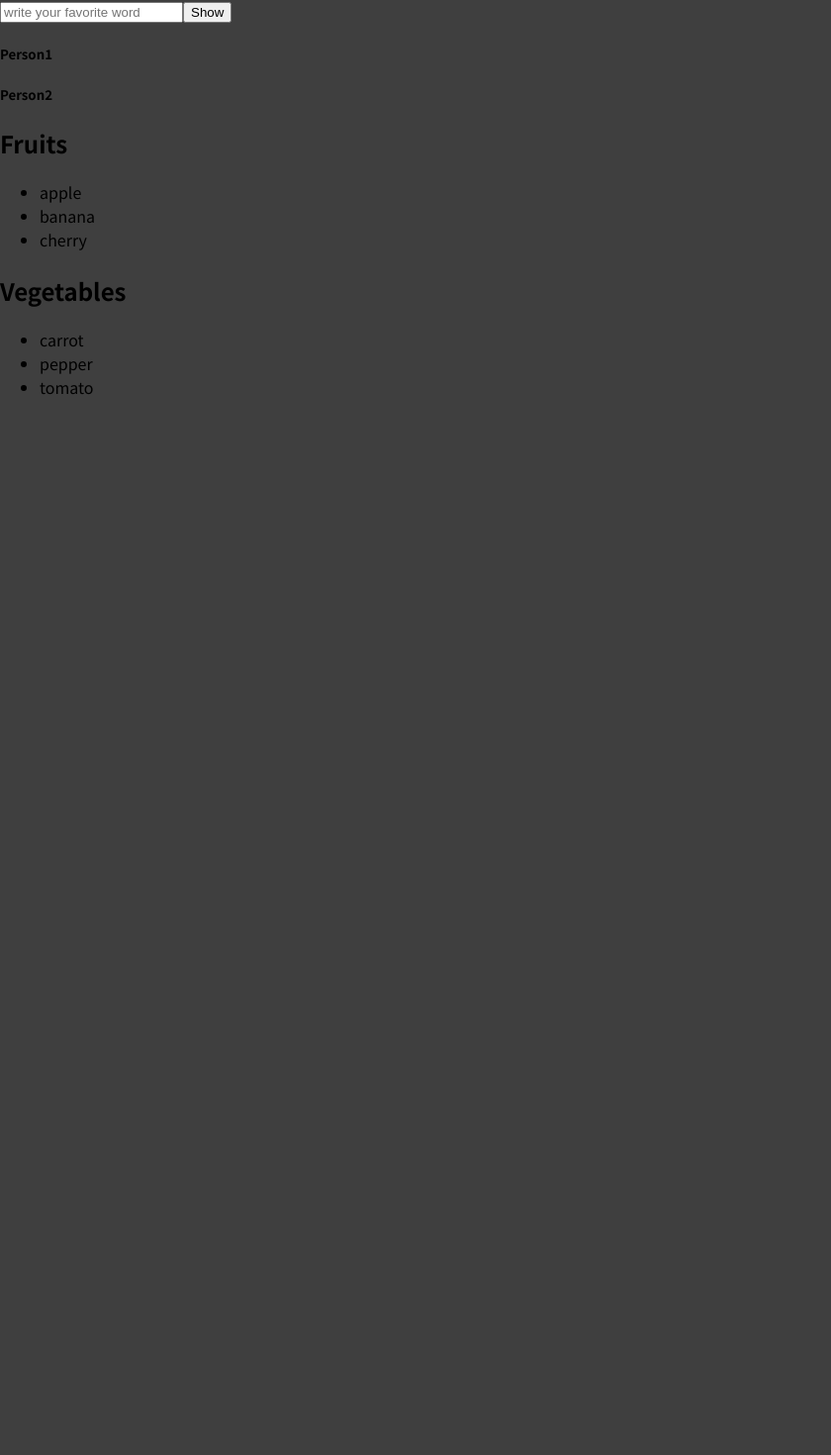
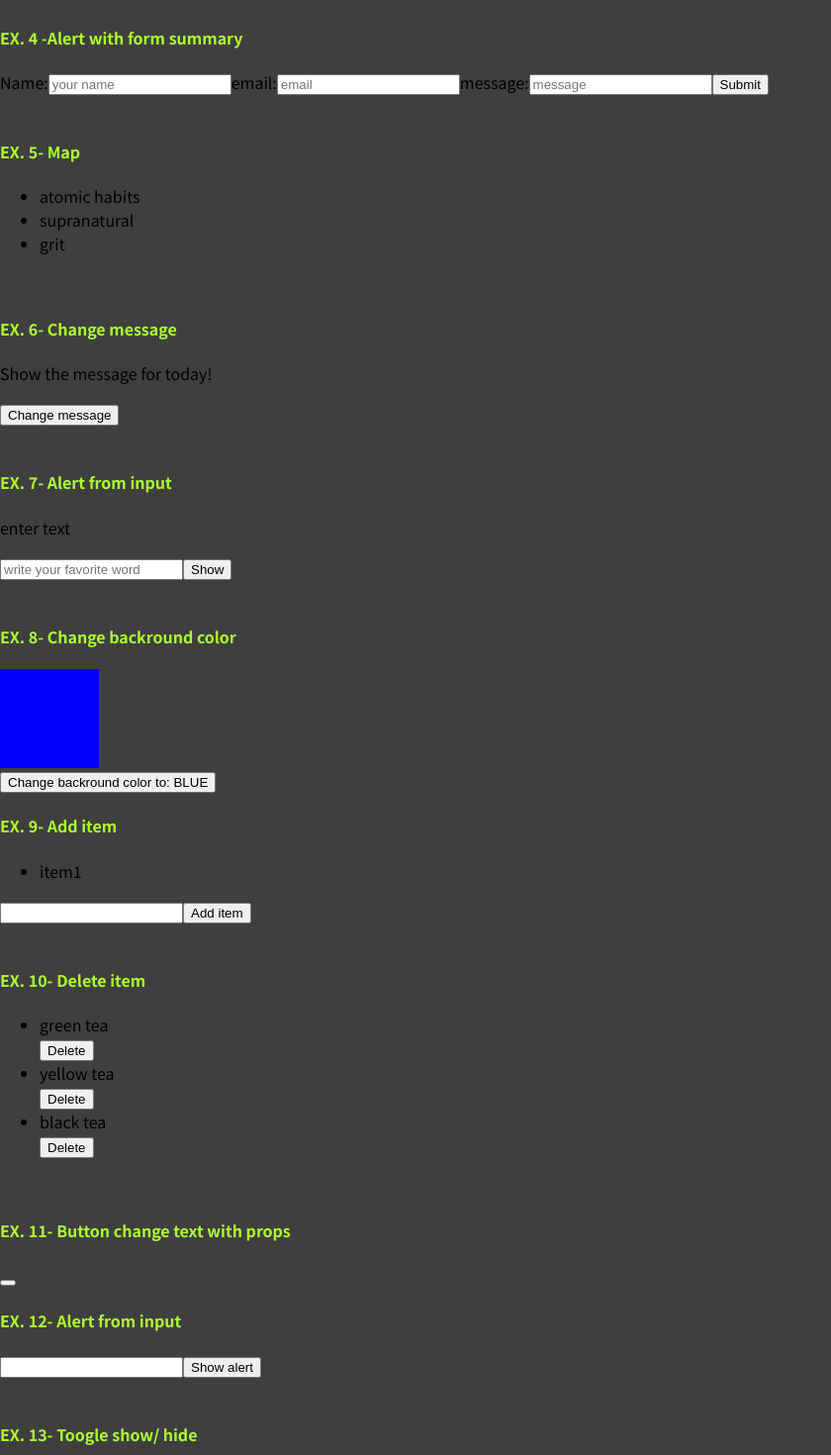
Before and after one commit to doinagherasim/Proiect-simulare, a React (Create React App) app: page / in a window 1280 px wide. Shown: the part 578-2048 px from the top of the page at 99% size, without its empty margins (0-840 px from the left). Before the commit the page ends 997 px from the top, so only its background shows below. Built offline with nearby package versions, Linux system fonts and the light colour scheme.

Commit message:
react-part2

```diff
--- a/src/App.js
+++ b/src/App.js
@@ -674,6 +674,7 @@ const vegetables = ['carrot', 'pepper', 'tomato'];
       <ReactProps name="Person2"/>
       <ReactProps  title="Fruits" items={fruits}/>
       <ReactProps title="Vegetables" items={vegetables}/>
+      <ReactBascics initialText="Love" newText="Books"/>
     </div>
   );
 }
--- a/src/React.js
+++ b/src/React.js
@@ -59,22 +59,86 @@ function ReactBascics(props) {
 
    // show
    const [word, setWord] = useState("");
-
    const showWord = (e) => {
     e.preventDefault();
     alert(word)
     setWord('');
    }
-
    const changeWord = (e) => {
    setWord(e.target.value);
    }
+   // toogle change backround
+    const [isToggled, setIsToggled] = useState(false);
+    const clickColor = () => {
+        if(!isToggled) {
+        setIsToggled(true);
+        } else if(isToggled) {
+            setIsToggled(false);
+        }
+    }
+
+    // add items to a list
+
+    const [item, seItem] = useState("");
+    const [list, setList] = useState([{
+        id:0,
+        title: "item1"
+    }]);
+
+    const newItem = (e) => {
+        seItem(e.target.value)
+    };
+
+    const submitNewItem=(e)=>{
+    e.preventDefault();
+    const newItem = {
+        id: e.target.item.index,
+        title: e.target.item.value,
+    }
+    setList([...list, newItem]);
+    };
+
+    // delete from a list
+    const [teaList, setTeaList] = useState ([
+        {id: 0,
+        title: "green tea"},
+        {id: 1,
+        title: "yellow tea"},
+        {id: 3,
+        title: "black tea"},
+    ]);
+
+    const deleteTea = (index) => {
+    const newTeaList = [...teaList];
+    newTeaList.splice(index,1);
+    setTeaList([...newTeaList]);
+    }
+
+    // change btn text
+    const [text, setText] = useState(props.initialText);
+    const changeText = () => {
+        setText(props.newText);
+    }
+
+    const [value, setValue] = useState("");
+    const showAlert = (e) => {
+    e.preventDefault();
+    alert(value);
+    };
+
+
+
+
 
 
     return (
         <div>
+            <br></br>
+            <h4>EX. 1- Counter</h4>
         <p>{counter}</p>
-        <button onClick={clickCounter}></button>
+        <button onClick={clickCounter}>ClickCounter</button>
+        <br></br>
+            <h4>EX. 2 - Delete task</h4>
             <div>
             {
                 tasks.map((element, index) =>
@@ -84,11 +148,14 @@ function ReactBascics(props) {
                 </div>)
             }
             </div>
+            <br></br>
+            <h4>EX. 3- Add task</h4>
             <form onSubmit={addTasks}>
             <input placeholder="write your tasks" name="item"></input>
             <button>Add task</button>
             </form>
-
+            <br></br>
+            <h4>EX. 4 -Alert with form summary</h4>
             <form onSubmit={checkSummary}>
                 <label>Name:</label>
                 <input placeholder="your name"  id="name" type="name" value={name} onChange={(e)=>setName(e.target.value)}></input>
@@ -98,7 +165,8 @@ function ReactBascics(props) {
                 <input placeholder="message" id="msg" type="msg" value={msg} onChange={(e)=>setMsg(e.target.value)}></input>
                 <button>Submit</button>
             </form>
-
+            <br></br>
+            <h4>EX. 5- Map</h4>
             <div>
                 <ul>
                     {
@@ -108,19 +176,63 @@ function ReactBascics(props) {
                     }
                 </ul>
             </div>
-
+            <br></br>
+            <h4>EX. 6- Change message</h4>
             <div>
                 <p>{message}</p>
                 <button onClick={changeMessage}>Change message</button>
             </div>
-
+            <br></br>
+            <h4>EX. 7- Alert from input</h4>
             <form onSubmit={showWord}>
                 <p>enter text</p>
                 <input placeholder="write your favorite word" id="word" name="word" type="word" value={word} onChange={changeWord}></input>
                 <button type="submit">Show</button>
             </form>
+            <br></br>
+            <h4>EX. 8- Change backround color</h4>
+            <div style={isToggled ? {backgroundColor:"green", width:100, height:100} : {backgroundColor:"blue", height:100, width:100}}></div>
+            <button onClick={clickColor}>Change backround color to: {isToggled ? "GREEN" : "BLUE" }</button>
+            <br></br>
+            <h4>EX. 9- Add item</h4>
+            <ul>
+                {
+                list.map((element, index) =>
+                    <li key={index}>{element.title}</li>
+                )
+                }
+            </ul>
 
-        </div>
+            <form onSubmit={submitNewItem}>
+                <input  id="item" value={item} onChange={newItem}/>
+                <button>Add item</button>
+            </form>
+
+            <br></br>
+            <h4>EX. 10- Delete item</h4>
+            <ul>
+                {
+                 teaList.map((element, index) =>
+                        <div key={index}>
+                        <li>{element.title}</li>
+                        <button onClick={(index)=>{deleteTea(index)}}>Delete</button>
+                    </div>
+                )}
+            </ul>
+            <br></br>
+            <h4>EX. 11- Button change text with props</h4>
+            <button onClick={changeText}>{text}</button>
+            <br></br>
+            <h4>EX. 12- Alert from input</h4>
+            <form onSubmit={showAlert}>
+            <input value={value} onChange={(e)=> setValue(e.target.value)}/>
+            <button type="submit">Show alert</button>
+            </form>
+
+            <br></br>
+            <h4>EX. 13- Toogle show/ hide</h4>
+
+    </div>
     )
 }
 
--- a/src/index.css
+++ b/src/index.css
@@ -12,3 +12,6 @@ body {
   margin: 0;
   background-color: #3f3f3f;
 }
+h4 {
+  color: greenyellow;
+}
```
Also changed, not shown: 2 other files (tests, documents, lock files or other folders).
